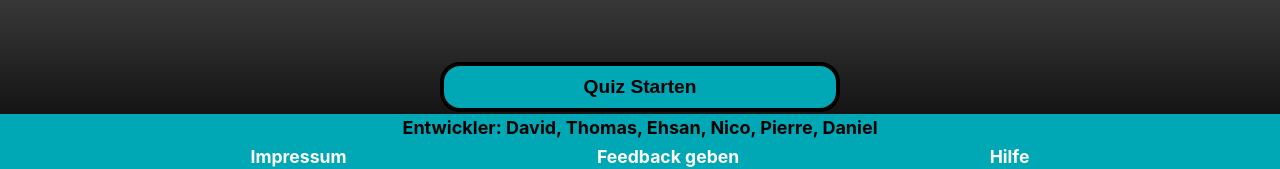
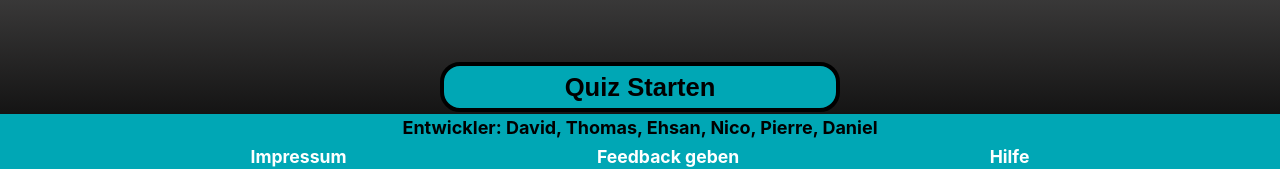
Before and after one commit to floatingbug/iu_quiz, a Vue app in the folder client-app/: page /kollaborativ in a window 1280 px wide. Shown: the part 622-791 px from the top of the page. Built offline with nearby package versions, Linux system fonts and the light colour scheme.

Commit message:
todo loginUser.js angepasst

```diff
--- a/client-app/src/views/KollaborativView.vue
+++ b/client-app/src/views/KollaborativView.vue
@@ -65,13 +65,16 @@ main {
 }
 
 .player>* {
+    font-size: 1.6rem;
+    text-align: center;
+    color: black;
     height: 50%;
     min-width: 400px;
     max-width: 600px;
     width: 40%;
     border: 2px solid black;
     border-radius: 20px;
-}
+    }
 
 .player>*:first-child {
     background-color: blue;
```
Also changed, not shown: 1 other file (tests, documents, lock files or other folders).
